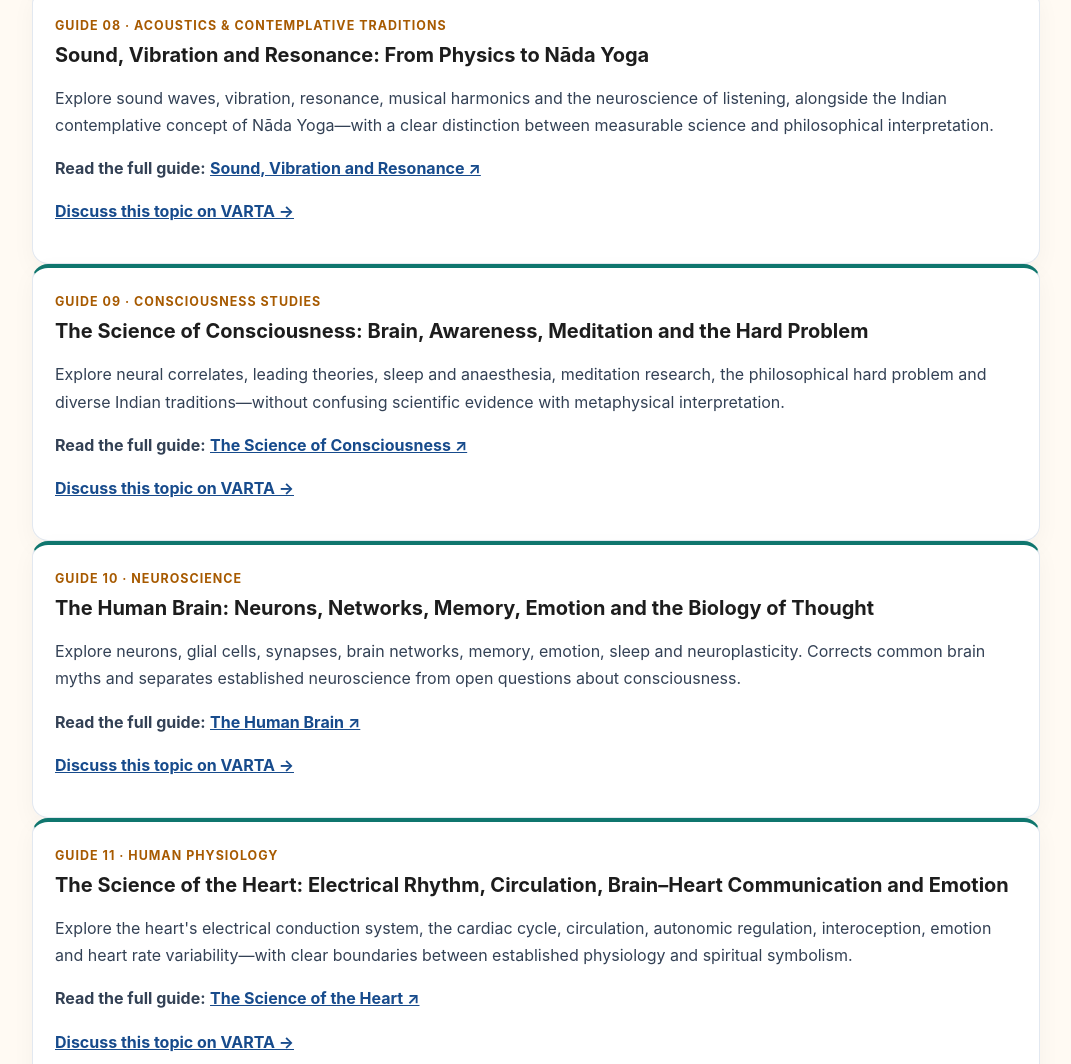
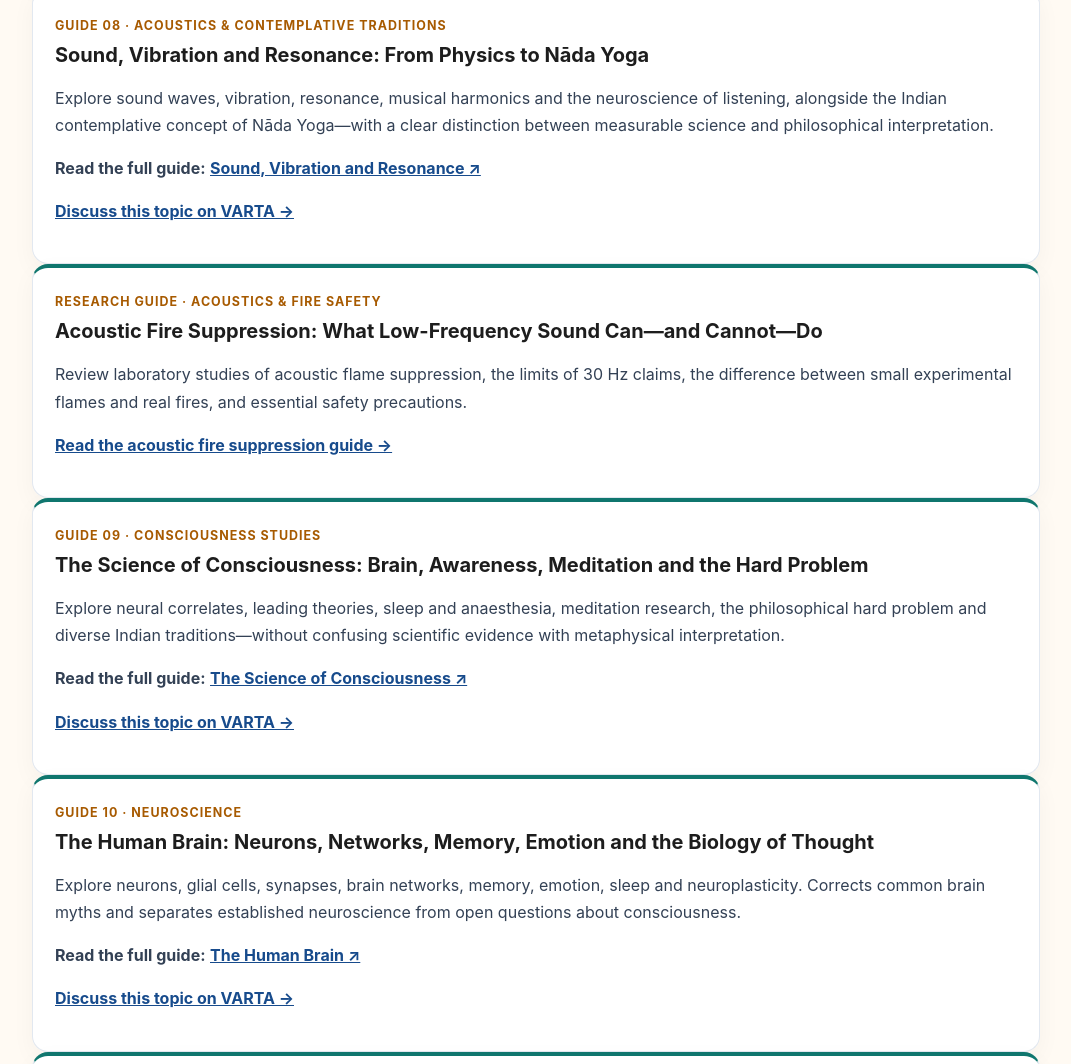
Before and after one commit to ashubagri/Varta, a plain HTML site: page science.html in a window 1280 px wide. Shown: the part 2299-3363 px from the top of the page, without its empty margins (104-1175 px from the left). Drawn offline with Linux system fonts and the light colour scheme; a script that the page names is missing.

Commit message:
Add acoustic fire suppression guide to Science category

```diff
--- a/science.html
+++ b/science.html
@@ -57,6 +57,13 @@
 <article class="knowledge-card" style="border-top:4px solid #0f766e"><span class="knowledge-tag">Guide 06 · Animal hearing &amp; soundscapes</span><h2>Animals, Birds and the Science of Silence</h2><p>Animal hearing and communication vary widely across species. Dogs are particularly sensitive to higher-frequency sounds; birds use calls for contact, territory and mating. Sudden or persistent noise can cause stress, mask communication and alter wildlife behaviour.</p><p>Sound is a mechanical wave travelling through a medium. Frequency, amplitude and duration help describe it, while noise pollution research examines how human-made sound affects people and ecosystems. Silence here means reduced or absent environmental noise, not a special physical vibration.</p><p><strong>Explore the full article:</strong> <a href="sound-nada.html#guide-wisdom-of-silence">The Wisdom of Silence — listening practices and Nāda ↗</a></p></article>
 <article class="knowledge-card" style="border-top:4px solid #0f766e"><span class="knowledge-tag">Guide 07 · Hydrogen &amp; energy systems</span><h2>Hydrogen: Promise, Physics and Practical Limits</h2><p>A science-led guide to hydrogen production pathways, green hydrogen, industrial uses, efficiency, storage, safety and India’s National Green Hydrogen Mission. Separates proven chemistry, operating projects, policy ambitions and future projections.</p><p><strong>Read the full guide:</strong> <a href="hydrogen-promise-physics-practical-limits.html">Hydrogen: Promise, Physics and Practical Limits ↗</a></p><p><a href="posts.html?topic=Science%20%26%20Technology&amp;guide=Hydrogen%3A%20Promise%2C%20Physics%20and%20Practical%20Limits">Discuss this topic on VARTA →</a></p></article>
 <article class="knowledge-card" style="border-top:4px solid #0f766e"><span class="knowledge-tag">Guide 08 · Acoustics &amp; contemplative traditions</span><h2>Sound, Vibration and Resonance: From Physics to Nāda Yoga</h2><p>Explore sound waves, vibration, resonance, musical harmonics and the neuroscience of listening, alongside the Indian contemplative concept of Nāda Yoga—with a clear distinction between measurable science and philosophical interpretation.</p><p><strong>Read the full guide:</strong> <a href="sound-vibration-resonance-nada.html">Sound, Vibration and Resonance ↗</a></p><p><a href="posts.html?topic=Science%20%26%20Technology&amp;guide=Sound%2C%20Vibration%20and%20Resonance">Discuss this topic on VARTA →</a></p></article>
+<article class="knowledge-card" style="border-top:4px solid #0f766e">
+<span class="knowledge-tag">Research guide · Acoustics &amp; fire safety</span>
+<h2>Acoustic Fire Suppression: What Low-Frequency Sound Can—and Cannot—Do</h2>
+<p>Review laboratory studies of acoustic flame suppression, the limits of 30 Hz claims, the difference between small experimental flames and real fires, and essential safety precautions.</p>
+<p><a href="acoustic-fire-suppression.html">Read the acoustic fire suppression guide →</a></p>
+</article>
+
 <article class="knowledge-card" style="border-top:4px solid #0f766e"><span class="knowledge-tag">Guide 09 · Consciousness studies</span><h2>The Science of Consciousness: Brain, Awareness, Meditation and the Hard Problem</h2><p>Explore neural correlates, leading theories, sleep and anaesthesia, meditation research, the philosophical hard problem and diverse Indian traditions—without confusing scientific evidence with metaphysical interpretation.</p><p><strong>Read the full guide:</strong> <a href="science-of-consciousness.html">The Science of Consciousness ↗</a></p><p><a href="posts.html?topic=Science%20%26%20Technology&amp;guide=The%20Science%20of%20Consciousness">Discuss this topic on VARTA →</a></p></article>
 <article class="knowledge-card" style="border-top:4px solid #0f766e"><span class="knowledge-tag">Guide 10 · Neuroscience</span><h2>The Human Brain: Neurons, Networks, Memory, Emotion and the Biology of Thought</h2><p>Explore neurons, glial cells, synapses, brain networks, memory, emotion, sleep and neuroplasticity. Corrects common brain myths and separates established neuroscience from open questions about consciousness.</p><p><strong>Read the full guide:</strong> <a href="human-brain-neurons-networks-memory.html">The Human Brain ↗</a></p><p><a href="posts.html?topic=Science%20%26%20Technology&amp;guide=The%20Human%20Brain">Discuss this topic on VARTA →</a></p></article>
 <article class="knowledge-card" style="border-top:4px solid #0f766e"><span class="knowledge-tag">Guide 11 · Human physiology</span><h2>The Science of the Heart: Electrical Rhythm, Circulation, Brain–Heart Communication and Emotion</h2><p>Explore the heart's electrical conduction system, the cardiac cycle, circulation, autonomic regulation, interoception, emotion and heart rate variability—with clear boundaries between established physiology and spiritual symbolism.</p><p><strong>Read the full guide:</strong> <a href="science-of-the-heart-electrical-rhythm-circulation.html">The Science of the Heart ↗</a></p><p><a href="posts.html?topic=Science%20%26%20Technology&amp;guide=The%20Science%20of%20the%20Heart">Discuss this topic on VARTA →</a></p></article>
```
